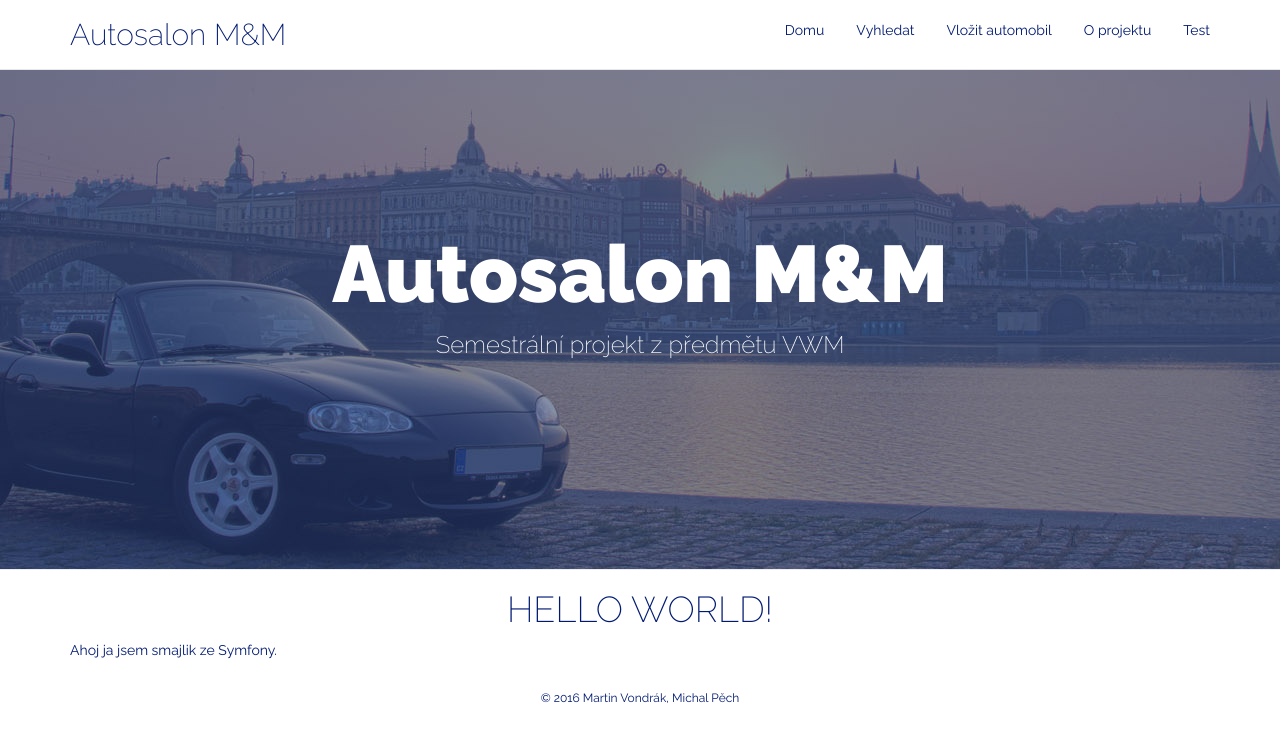
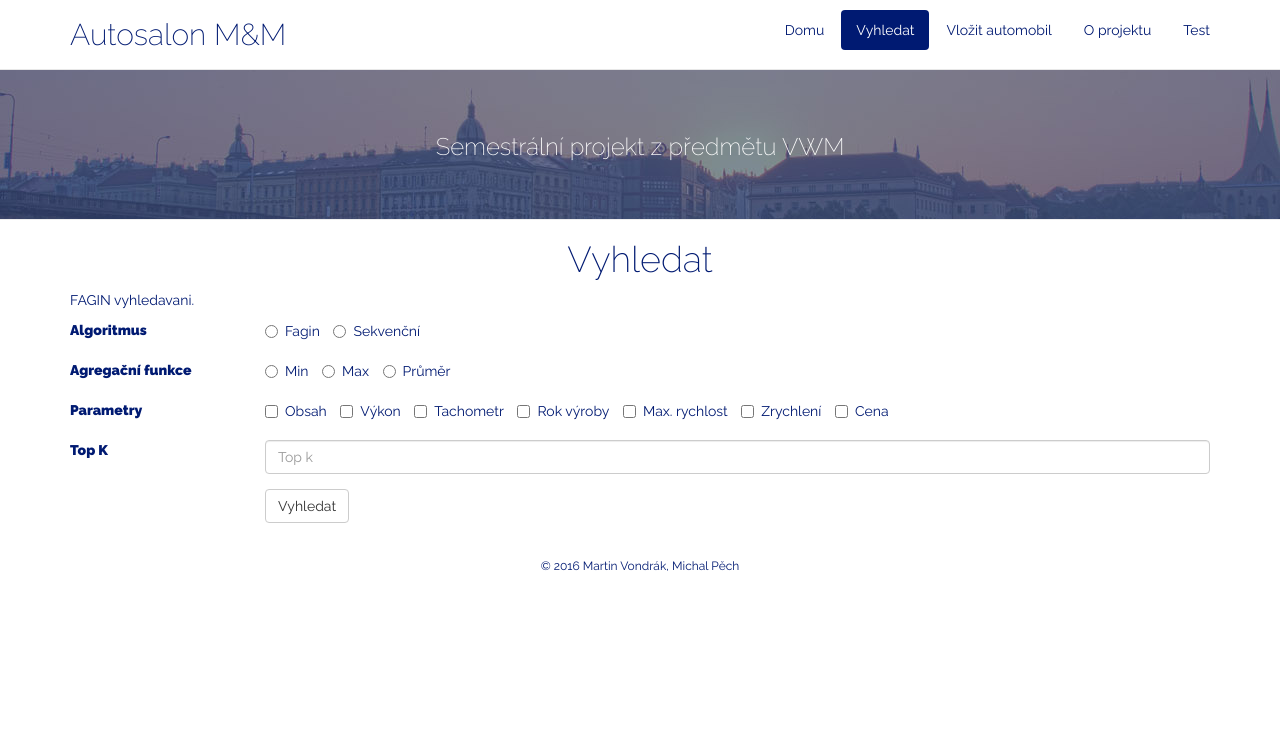
Before and after one commit to MartinVondrak/bi-vwm-fagin-algorithm, a PHP site: page /vyhledat/ in a window 1280 px wide. Shown: the top 742 px of the page. Run offline with PHP 8.4, Linux system fonts and the light colour scheme; some libraries are stand-ins or nearby versions.

Commit message:
Vytvoreni zakladniho layoutu pro vyhledavani

```diff
--- a/index.php
+++ b/index.php
@@ -8,13 +8,23 @@
 
 require_once 'autoload.php';
 
+use Fagin\Controller\FaginController;
 use Fagin\Controller\TestController;
 
-$uri = explode('/',$_SERVER['REQUEST_URI'] );
+$uri = explode('/',$_SERVER['REQUEST_URI'],3 );
 
-if ($uri[1] == "test") {
-    $controller = new TestController($twig);
-    echo $controller->testAction();
+if ($uri[2] == NULL) {
+    if ($uri[1] == "test") {
+        $controller = new TestController($twig);
+        echo $controller->testAction();
+    }
+    elseif ($uri[1] == "vyhledat") {
+        $controller = new FaginController($twig);
+        echo $controller->findAction();
+    }
+    else {
+        echo $twig->render("index.html.twig");
+    }
 }
 else {
     echo $twig->render("index.html.twig");
--- /dev/null
+++ b/src/Controller/FaginController.php
@@ -0,0 +1,18 @@
+<?php
+/**
+ * Created by PhpStorm.
+ * User: michal
+ * Date: 14.4.16
+ * Time: 14:23
+ */
+
+namespace Fagin\Controller;
+
+
+class FaginController extends Controller
+{
+    public function findAction() {
+        return $this->render("find.html.twig",array('cars' => NULL));
+    }
+
+}
--- /dev/null
+++ b/src/Views/find.html.twig
@@ -0,0 +1,129 @@
+{% extends "base.html.twig" %}
+{% block title %}Vyhledat{% endblock %}
+
+{% block body %}
+    {% include "header.html.twig" %}
+
+    <div class="container">
+        <h1>Vyhledat</h1>
+        <p>FAGIN vyhledavani.</p>
+
+        <form role="form" method="post">
+            <div class="form-group">
+                <div class="row">
+                    <div class="col-sm-2">
+                        <label>Algoritmus</label>
+                    </div>
+                    <div class="col-sm-10">
+                        <label class="radio-inline">
+                            <input type="radio" name="algorithm" value="fagin">Fagin
+                        </label>
+                        <label class="radio-inline">
+                            <input type="radio" name="algorithm" value="seq">Sekvenční
+                        </label>
+                    </div>
+                </div>
+            </div>
+            <div class="form-group">
+                <div class="row">
+                    <div class="col-sm-2">
+                        <label>Agregační funkce</label>
+                    </div>
+                    <div class="col-sm-10">
+                        <label class="radio-inline">
+                            <input type="radio" name="agregation" value="min">Min
+                        </label>
+                        <label class="radio-inline">
+                            <input type="radio" name="agregation" value="max">Max
+                        </label>
+                        <label class="radio-inline">
+                            <input type="radio" name="agregation" value="average">Průměr
+                        </label>
+                    </div>
+                </div>
+            </div>
+            <div class="form-group">
+                <div class="row">
+                    <div class="col-sm-2">
+                        <label>Parametry</label>
+                    </div>
+                    <div class="col-sm-10">
+                        <label class="checkbox-inline">
+                            <input type="checkbox" name="volume" value="true">Obsah
+                        </label>
+                        <label class="checkbox-inline">
+                            <input type="checkbox" name="power" value="true">Výkon
+                        </label>
+                        <label class="checkbox-inline">
+                            <input type="checkbox" name="mileage" value="true">Tachometr
+                        </label>
+                        <label class="checkbox-inline">
+                            <input type="checkbox" name="manufacture_year" value="true">Rok výroby
+                        </label>
+                        <label class="checkbox-inline">
+                            <input type="checkbox" name="top_speed" value="true">Max. rychlost
+                        </label>
+                        <label class="checkbox-inline">
+                            <input type="checkbox" name="acceleration" value="true">Zrychlení
+                        </label>
+                        <label class="checkbox-inline">
+                            <input type="checkbox" name="price" value="true">Cena
+                        </label>
+                    </div>
+                </div>
+            </div>
+            <div class="form-group">
+                <div class="row">
+                    <div class="col-sm-2">
+                        <label>Top K</label>
+                    </div>
+                    <div class="col-sm-10">
+                        <input type="text" class="form-control" name="top_k" placeholder="Top k">
+                    </div>
+                </div>
+            </div>
+            <div class="form-group">
+                <div class="row">
+                    <div class="col-sm-offset-2 col-sm-10">
+                        <button type="submit" class="btn btn-default">Vyhledat</button>
+                    </div>
+                </div>
+            </div>
+        </form>
+
+        {% if cars %}
+
+        <h1>Výsledky</h1>
+        <p>Testovací výpis.</p>
+
+        <div class="alert alert-info" role="alert">Výpis databáze načten za {{ dbTime }} sekund.</div>
+
+        <div class="table-responsive">
+            <table class="table table-bordered">
+                <thead>
+                <tr>
+                    <th>Název</th><th>Obsah</th><th>Výkon</th><th>Tachometr</th><th>Rok výroby</th>
+                    <th>Max. rychlost</th><th>Zrychlení</th><th>Cena</th>
+                </tr>
+                </thead>
+                <tbody>
+                {% for car in cars %}
+                    <tr>
+                        <td>{{ car.name }}</td>
+                        <td>{{ car.volume }} ccm</td>
+                        <td>{{ car.power }} kW</td>
+                        <td>{{ car.mileage }} km</td>
+                        <td>{{ car.manufactureyear }}</td>
+                        <td>{{ car.topspeed }} km/h</td>
+                        <td>{{ car.acceleration }} s</td>
+                        <td>{{ car.price }} Kč</td>
+                    </tr>
+                {% endfor %}
+                </tbody>
+            </table>
+        </div>
+
+        {% endif %}
+
+    </div>
+{% endblock %}
--- a/src/Views/menu.html.twig
+++ b/src/Views/menu.html.twig
@@ -14,12 +14,12 @@
                     <span class="icon-bar"></span>
                     <span class="icon-bar"></span>
                 </button>
-                <a class="navbar-brand" href="#">Autosalon M&M</a>
+                <a class="navbar-brand" href="/">Autosalon M&M</a>
             </div>
             <div class="collapse navbar-collapse" id="menu">
             	<ul class="nav nav-pills navbar-right">
             	    <li role="presentation"><a href="/">Domu</a></li>
-            	    <li role="presentation"><a href="#">Vyhledat</a></li>
+            	    <li role="presentation"><a href="/vyhledat/">Vyhledat</a></li>
             	    <li role="presentation"><a href="#">Vložit automobil</a></li>
                     <li role="presentation"><a href="#">O projektu</a></li>
             	    <li role="presentation"><a href="/test/">Test</a></li>
```
